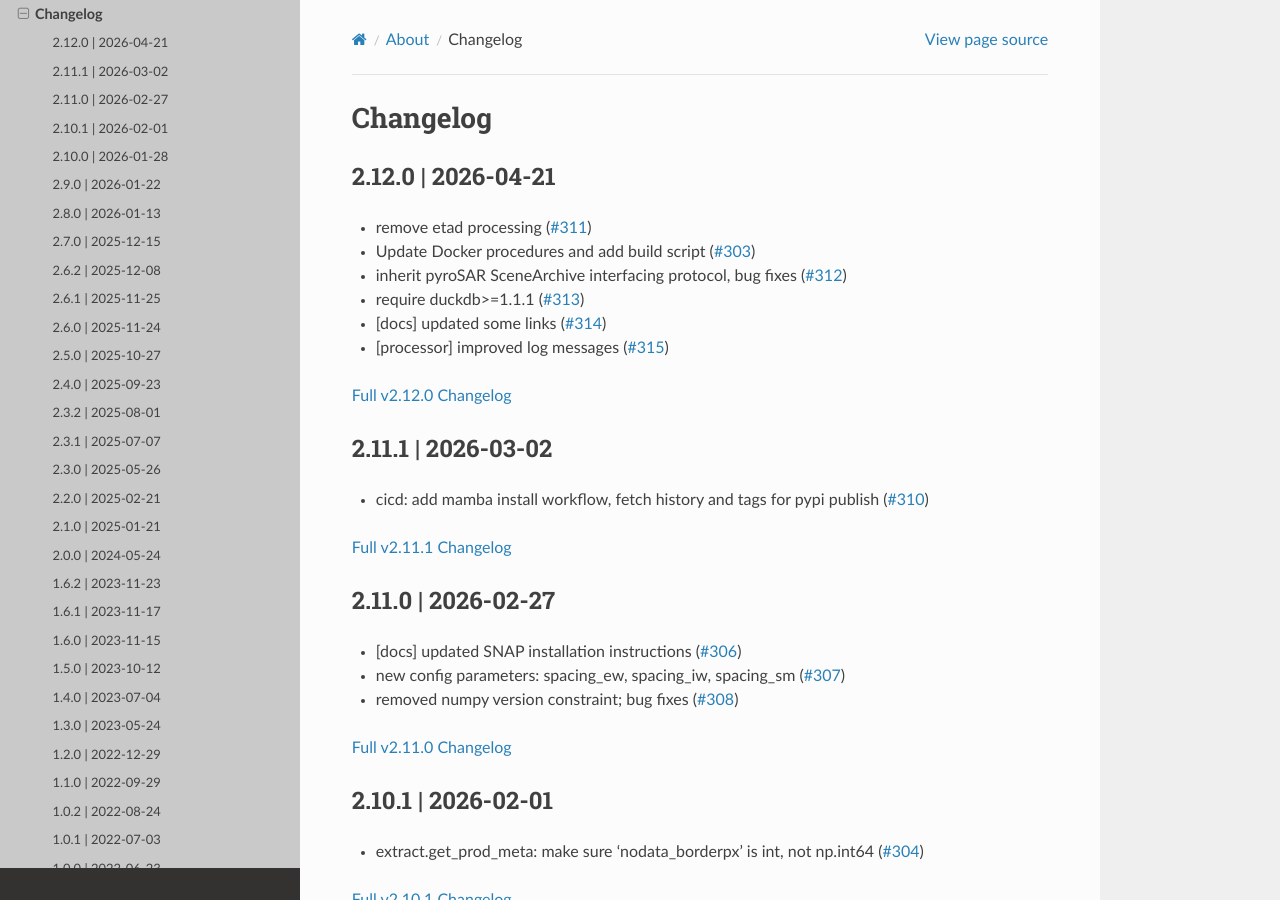
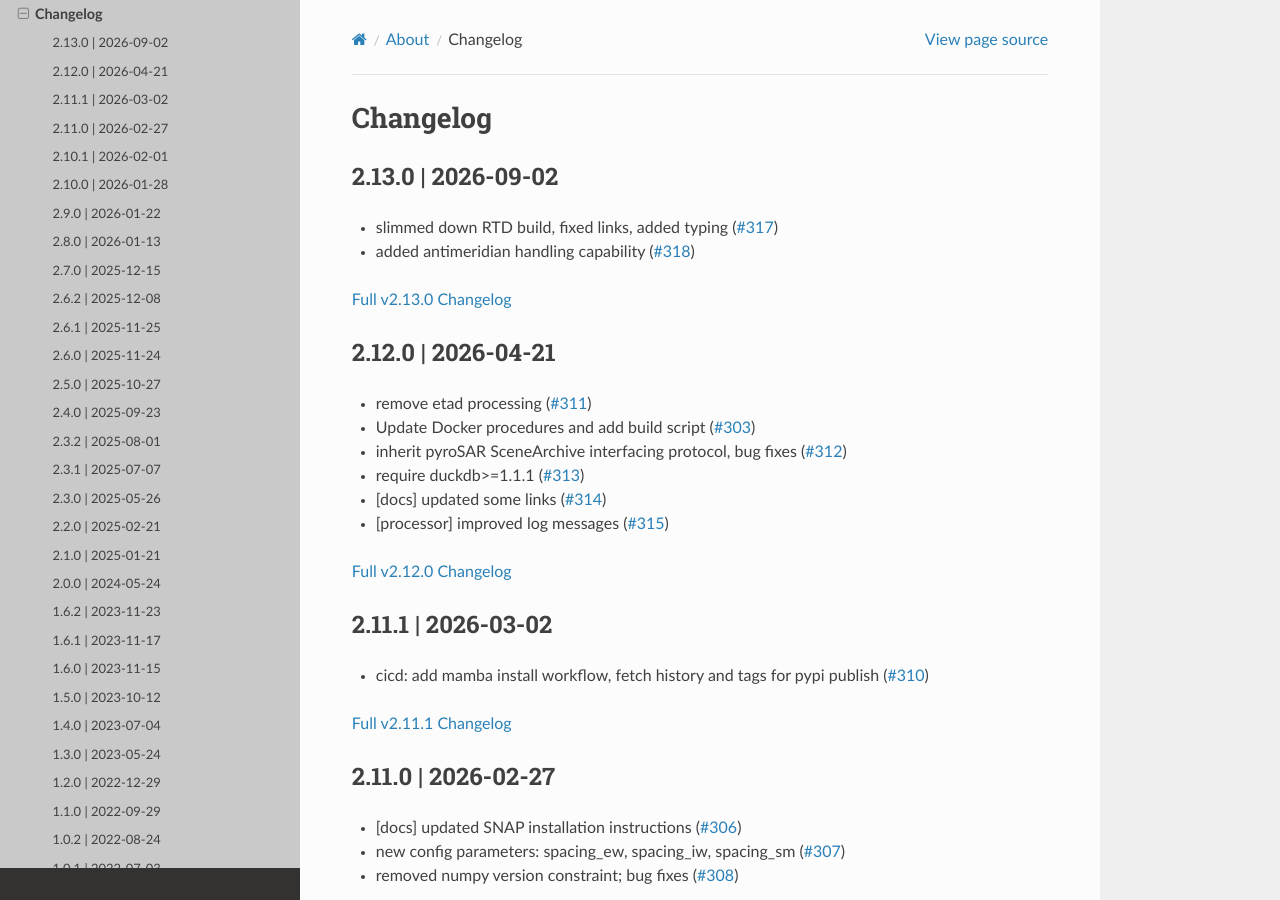
Before and after one commit to SAR-ARD/s1ard, a Sphinx documentation site: the page built from docs/source/about/changelog.rst, in a window 1280 px wide and 900 px high. Built offline with Sphinx 7.4.7 and the Read the Docs theme 3.1.0, drawn with Linux system fonts in a browser that asks for light colours.

Commit message:
version 2.13.0 changelog

```diff
--- a/docs/source/about/changelog.rst
+++ b/docs/source/about/changelog.rst
@@ -1,5 +1,13 @@
 Changelog
 =========
+
+2.13.0 | 2026-09-02
+-------------------
+
+* slimmed down RTD build, fixed links, added typing (`#317 <https://github.com/SAR-ARD/s1ard/pull/317>`_)
+* added antimeridian handling capability (`#318 <https://github.com/SAR-ARD/s1ard/pull/318>`_)
+
+`Full v2.13.0 Changelog <https://github.com/SAR-ARD/s1ard/compare/v2.12.0...v2.13.0>`_
 
 2.12.0 | 2026-04-21
 -------------------
```
